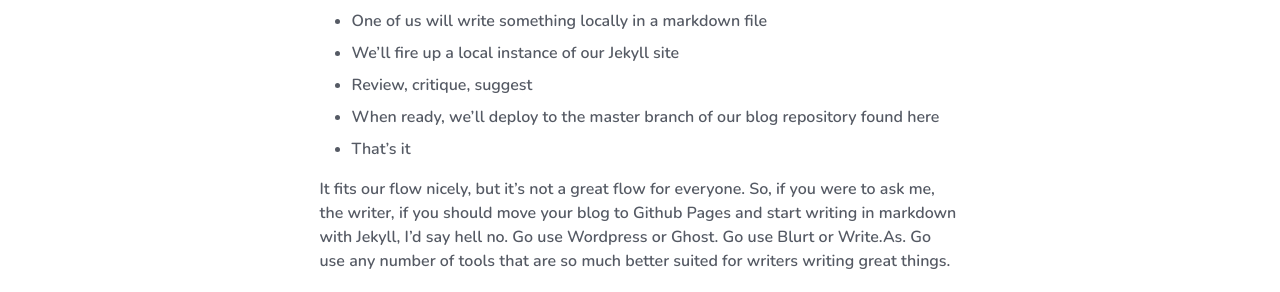
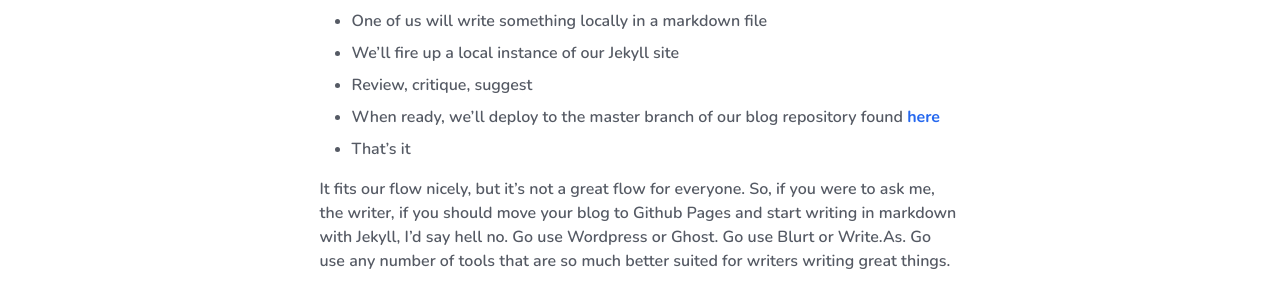
Before and after one commit to simplesecure/simplesecure.github.io, a Jekyll site: the page built from _posts/2019-11-30-the-new-simpleid-blog.markdown, in a window 1280 px wide and 900 px high, scrolled down 1116 px. Shown: the part 154-446 px from the top of the window. Built offline with Jekyll 4.4.1, drawn with Linux system fonts in a browser that asks for light colours; a script that is not in the unit is left out; comment, search, counter and statistics services are not loaded; some of the changed lines change nothing that is shown.

Commit message:
updated repo link

```diff
--- a/_posts/2019-11-30-the-new-simpleid-blog.markdown
+++ b/_posts/2019-11-30-the-new-simpleid-blog.markdown
@@ -17,7 +17,7 @@
 * One of us will write something locally in a markdown file
 * We'll fire up a local instance of our Jekyll site
 * Review, critique, suggest
-* When ready, we'll deploy to the master branch of our blog repository found here
+* When ready, we'll deploy to the master branch of our blog repository found [here](https://github.com/simplesecure/simplesecure.github.io)
 * That's it
 
 It fits our flow nicely, but it's not a great flow for everyone. So, if you were to ask me, the writer, if you should move your blog to Github Pages and start writing in markdown with Jekyll, I'd say hell no. Go use Wordpress or Ghost. Go use Blurt or Write.As. Go use any number of tools that are so much better suited for writers writing great things.
```
